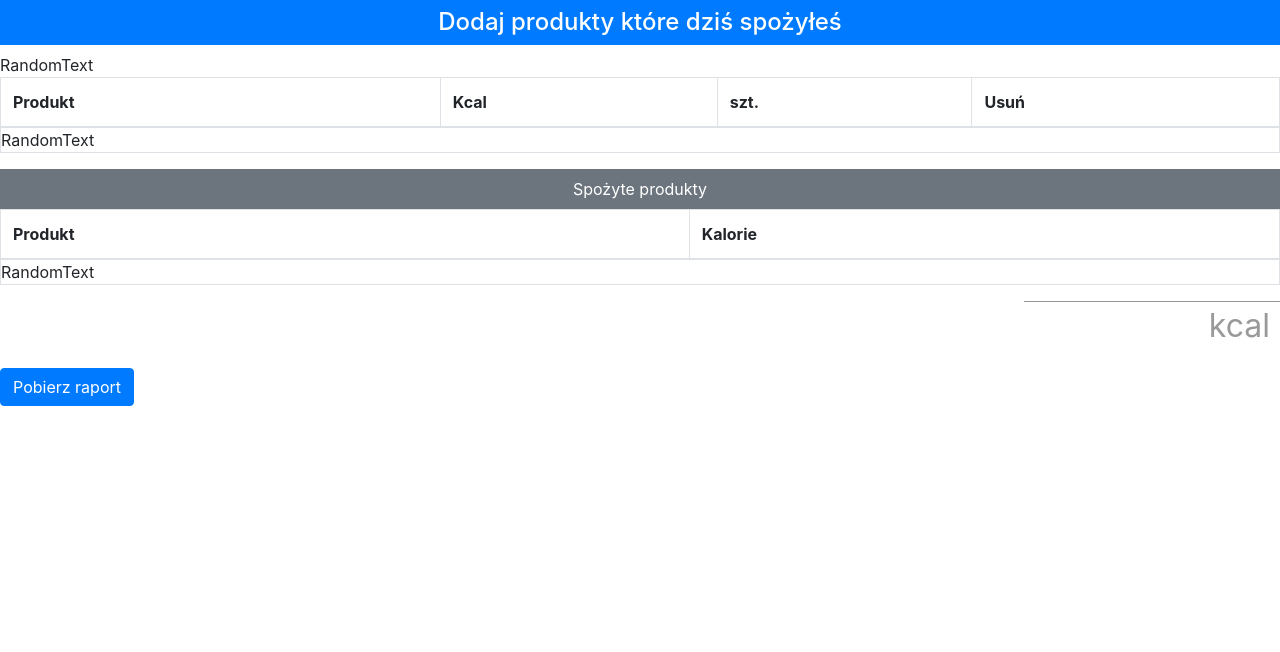
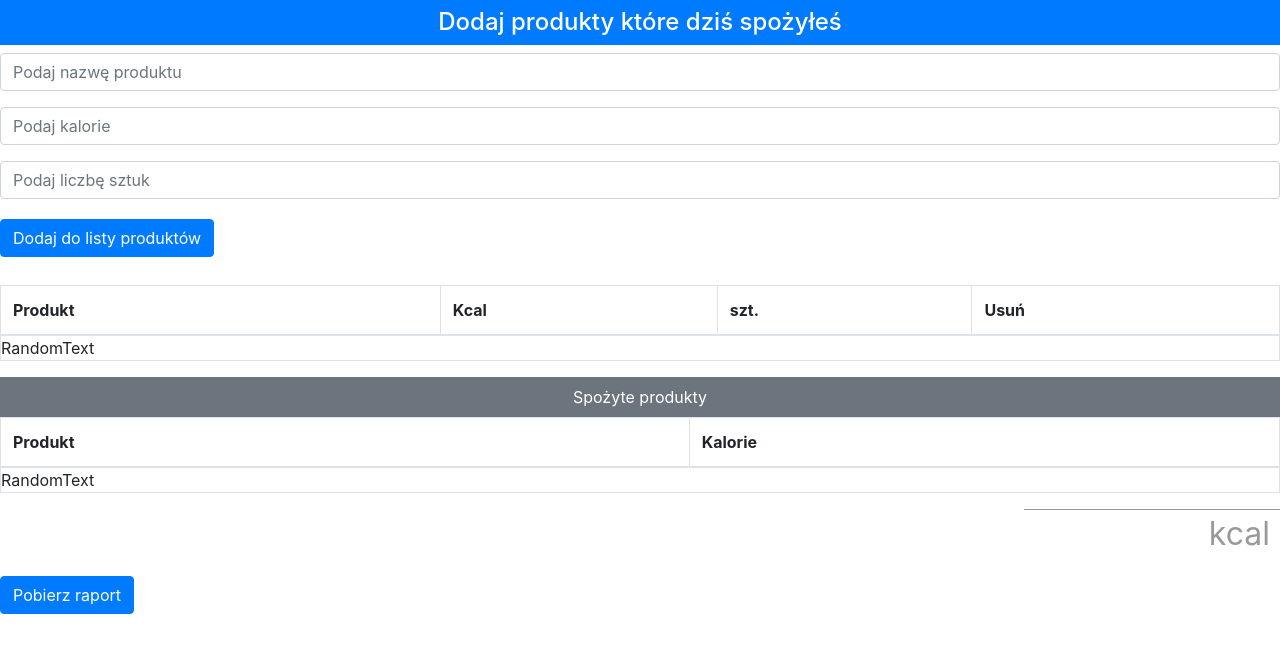
Before and after one commit to XoCodeoX/dailyCaloriesCalc, a React (Create React App) app: page / in a window 1280 px wide. Shown: the top 652 px of the page. Built offline with nearby package versions, Linux system fonts and the light colour scheme.

Commit message:
Create content for FormElements and integrate with App.js - main component

```diff
--- a/src/components/FormElements.js
+++ b/src/components/FormElements.js
@@ -3,7 +3,30 @@ import React, { Component } from 'react';
 class FormElements extends Component {
     render() {
         return (
-            <div>RandomText</div>
+            <div className="my-1">
+                <input type="text"
+                    name="prodName"
+                    className="form-control mb-3"
+                    placeholder="Podaj nazwę produktu"
+                    onChange={this.props.callback}
+                    value={this.props.productName} />
+
+                <input type="text"
+                    name="prodCalories"
+                    className="form-control mb-3 "
+                    placeholder="Podaj kalorie"
+                    onChange={this.props.callback}
+                    value={this.props.productCalories} />
+
+                <input type="text"
+                    name="prodQuantity"
+                    className="form-control mb-3"
+                    placeholder="Podaj liczbę sztuk"
+                    onChange={this.props.callback}
+                    value={this.props.productQuantity} />
+
+                <button onClick={this.props.addProduct} className="btn btn-primary mt-1 mb-4">Dodaj do listy produktów</button>
+            </div>
         )
     }
 }
```
